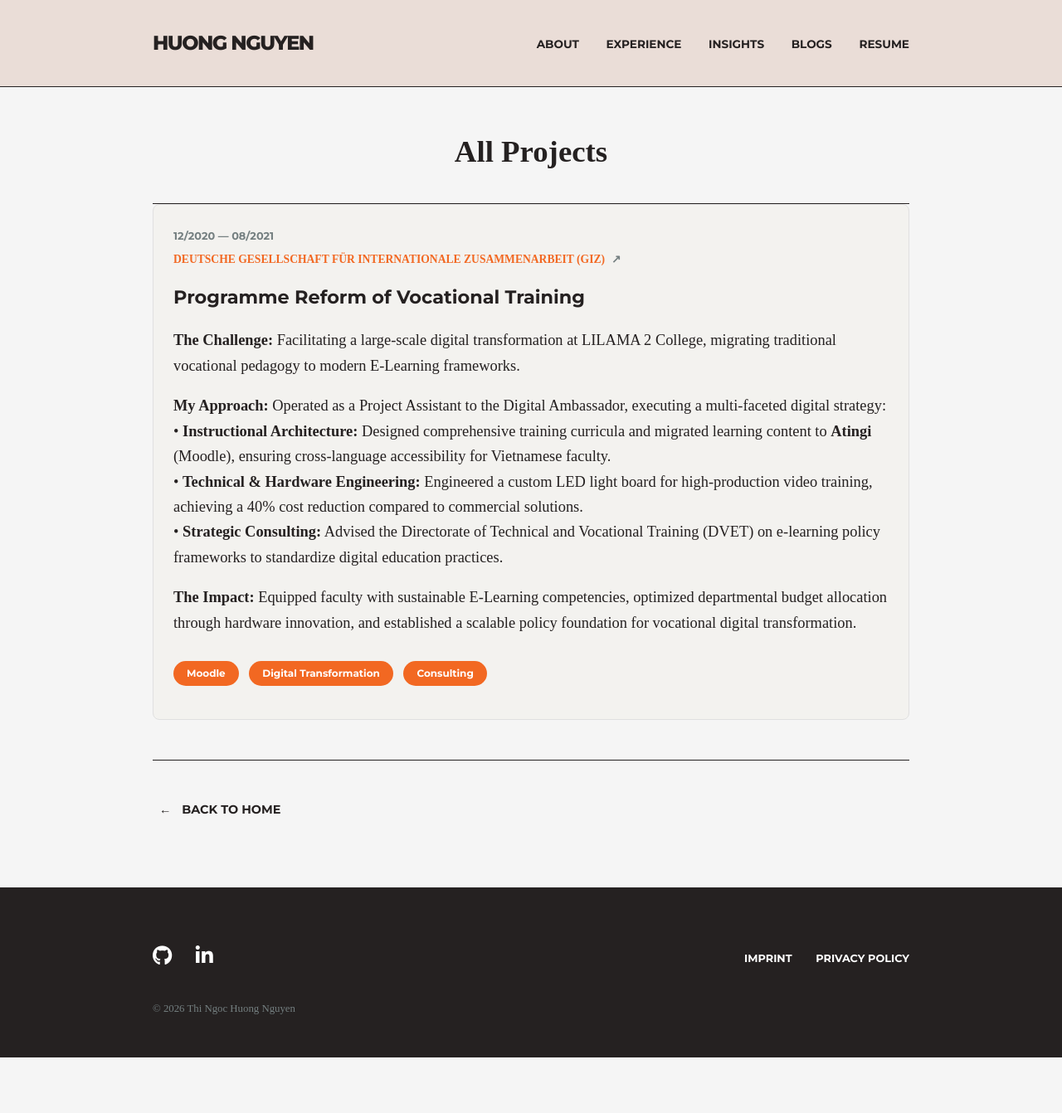
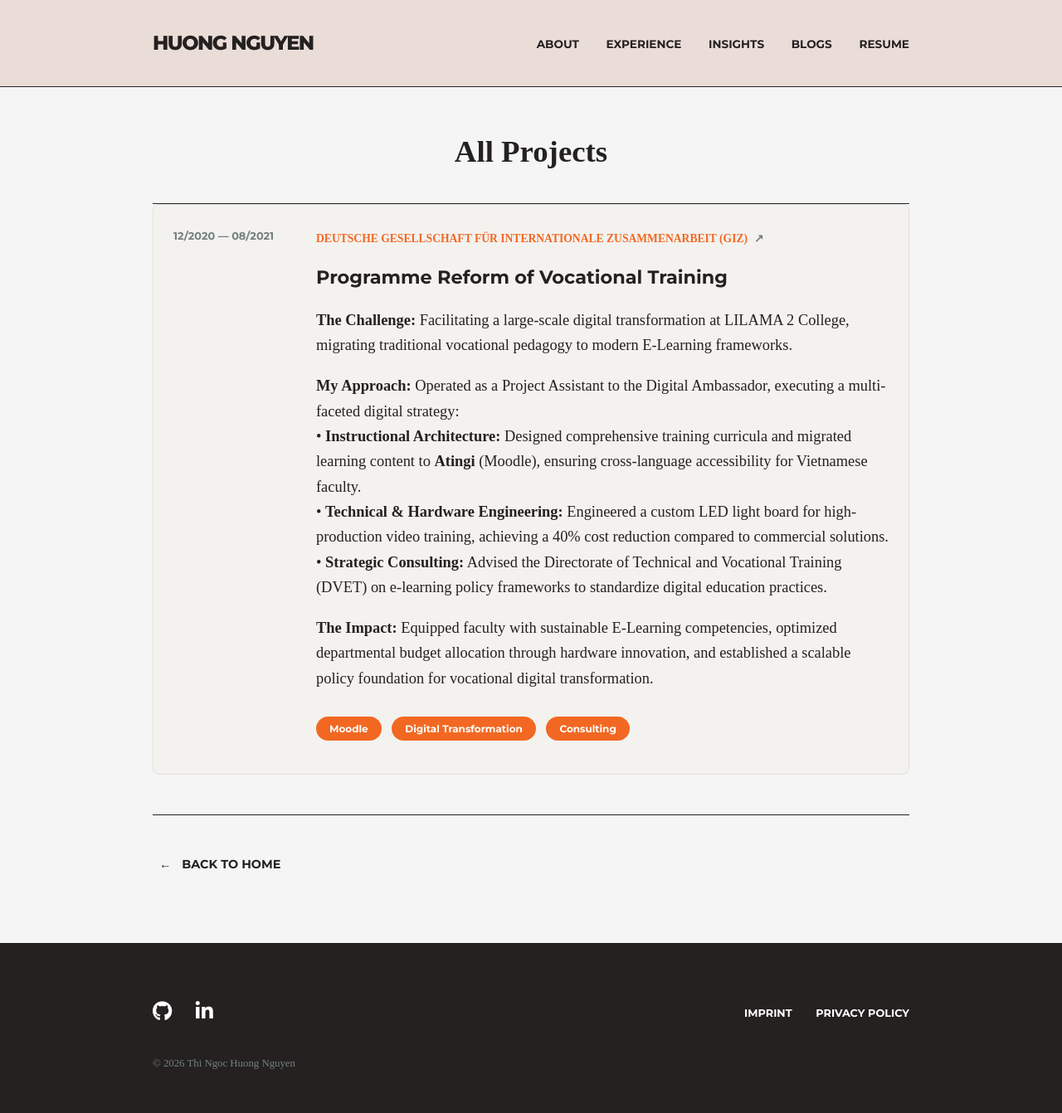
Before and after one commit to huongntn/portfolio-website, a Jekyll site: the page built from archive/index.html, in a window 1280 px wide. Shown: the whole page at 83% size. Built offline with Jekyll 4.4.1, drawn with Linux system fonts in a browser that asks for light colours; some web fonts are replaced; before the commit the page ends 1275 px from its top, so only the background shows below that.

Commit message:
Update style.css

```diff
--- a/assets/css/style.css
+++ b/assets/css/style.css
@@ -71,8 +71,8 @@
 
 /* Archive All Projects Page */
 .archive-page-container { max-width: 960px; margin: 0 auto; padding: 0 1.5rem; }
-.archive-project-card { background-color: #f3f2ef; padding: 1.5rem; border-radius: 8px; border: 1px solid #e0e0e0; margin-bottom: 2rem; }
-.project-content h3 { font-family: var(--font-headers); font-size: 1.4rem; margin: 0.5rem 0; color: var(--text-main); }
+.archive-project-card { background-color: #f3f2ef; padding: 1.5rem; border-radius: 8px; border: 1px solid #e0e0e0; margin-bottom: 2rem; display: grid; grid-template-columns: 140px 1fr; gap: 2rem; align-items: start; }
+.project-content h3 { font-family: var(--font-headers); font-size: 1.4rem; margin: 0.5rem 0; color: var(--text-main); min-width: 0; }
 .company-link { display: inline-flex; align-items: center; text-decoration: none; color: var(--text-light); font-weight: 700; font-size: 0.85rem; text-transform: uppercase; transition: color 0.2s ease; margin-bottom: 0.5rem; }
 .company-link:hover { color: var(--brand-orange); }
 .arrow-up { margin-left: 0.5rem; display: inline-block; transition: transform 0.2s ease; }
```
